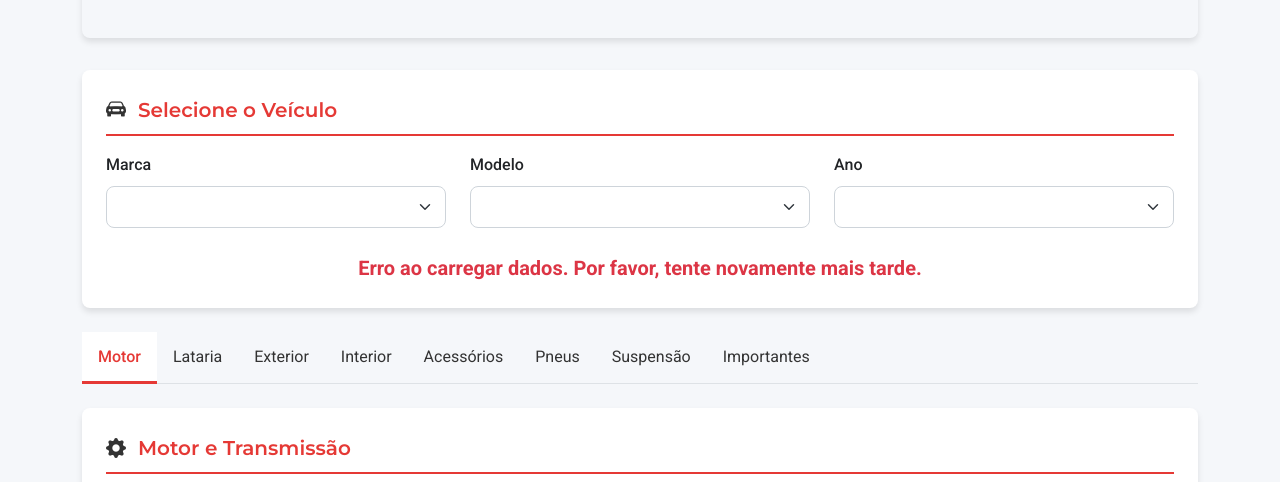
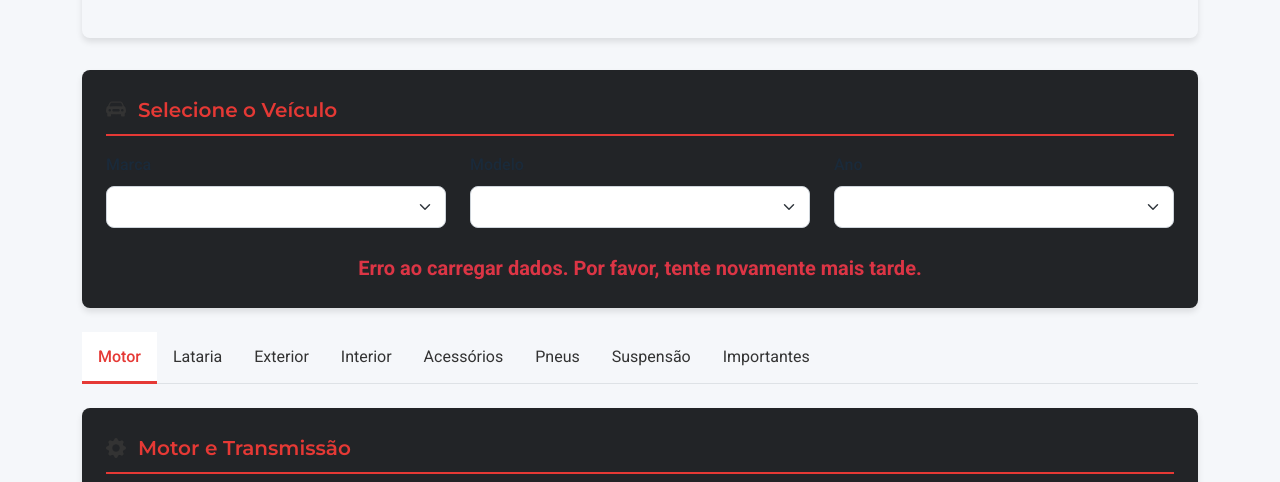
Before and after one commit to lc22-kayblakk/Tcc-Guia, a plain HTML site: page index.html in a window 1280 px wide. Shown: the part 318-800 px from the top of the page. Drawn offline with nearby package versions, Linux system fonts and the light colour scheme; no server answers.

Commit message:
Update style.css

```diff
--- a/style.css
+++ b/style.css
@@ -1,9 +1,9 @@
 :root {
-  --primary-color: #222427;
+  --primary-color: #1A2A3A;
   --accent-color: #E53935;
   --background-color: #F5F7FA;
   --text-color: #333333;
-  --card-bg: #FFFFFF;
+  --card-bg: #222427;
   --border-radius: 0.5rem;
   --box-shadow: 0 4px 6px rgba(0, 0, 0, 0.1);
   --transition: all 0.3s ease;
```
